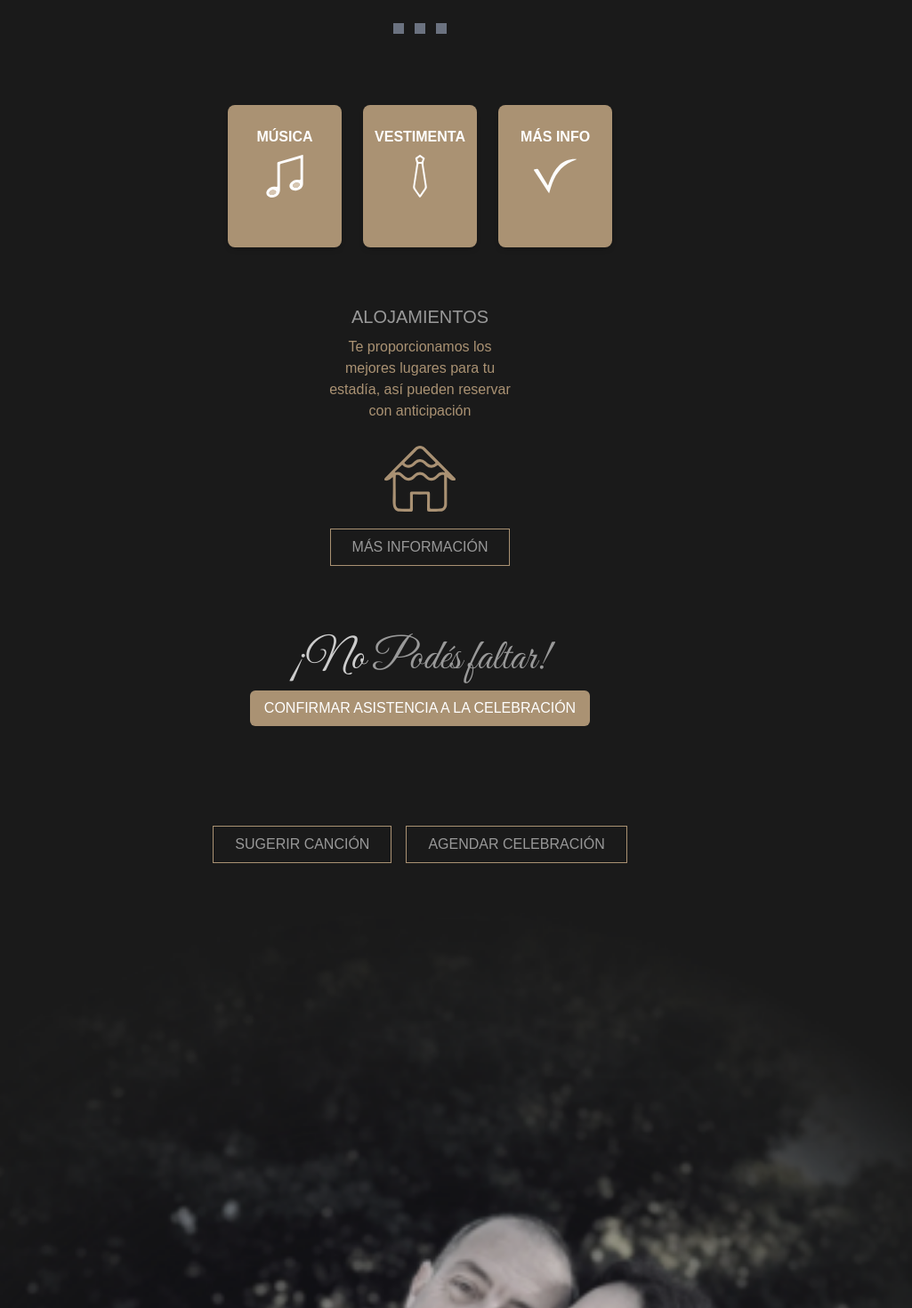
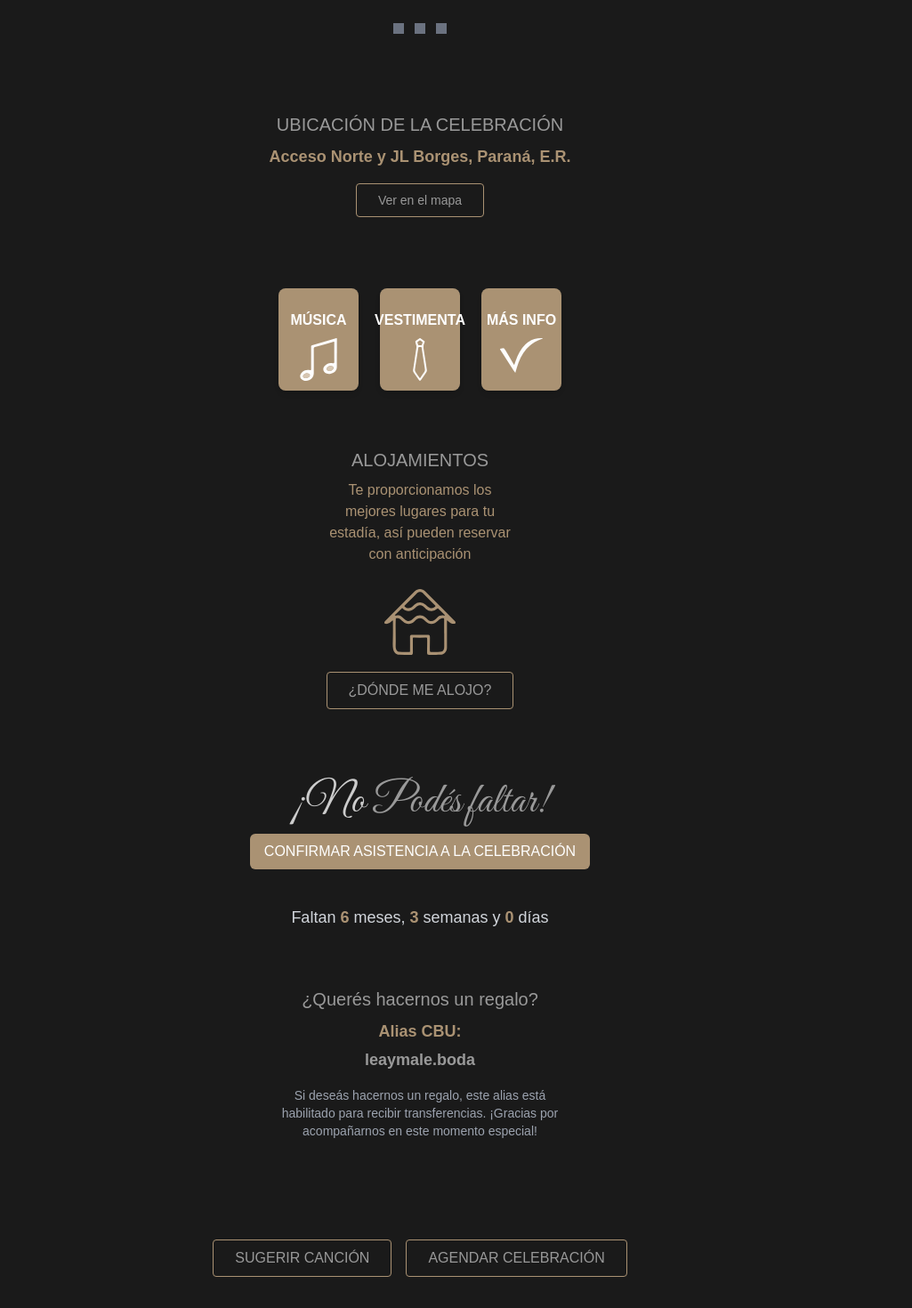
Before and after one commit to JonathanGrauberg/preinvitacion-male-lea, a Next.js app: page / in a window 1280 px wide. Shown: the part 1440-2910 px from the top of the page at 89% size, without its empty margins (168-1193 px from the left). Built offline with nearby package versions, Linux system fonts and the light colour scheme.

Commit message:
creado countdown y links nuevos con mejora de diseño

```diff
--- a/components/ConfirmButton.tsx
+++ b/components/ConfirmButton.tsx
@@ -2,10 +2,7 @@
 
 export default function ConfirmButton() {
   const handleClick = () => {
-    const phone = '+5493434065637';
-    const message = encodeURIComponent('Hola Male y Lea! Confirmo mi asistencia al casamiento 🎉💍');
-    const url = `https://wa.me/${phone}?text=${message}`;
-
+    const url = 'https://forms.gle/59G52pFRRwuJ9F2p7';
     window.open(url, '_blank');
   };
 
--- /dev/null
+++ b/components/Countdown.tsx
@@ -0,0 +1,38 @@
+'use client'
+
+import { useEffect, useState } from 'react'
+
+export default function Countdown() {
+  const [timeLeft, setTimeLeft] = useState({ months: 0, weeks: 0, days: 0 })
+
+  useEffect(() => {
+    const calculateTimeLeft = () => {
+      const now = new Date()
+      const eventDate = new Date('2026-02-14')
+
+      const totalDays = Math.floor((eventDate.getTime() - now.getTime()) / (1000 * 60 * 60 * 24))
+
+      const months = Math.floor(totalDays / 30.44) // promedio
+      const remainingDaysAfterMonths = totalDays % 30.44
+      const weeks = Math.floor(remainingDaysAfterMonths / 7)
+      const days = Math.floor(remainingDaysAfterMonths % 7)
+
+      setTimeLeft({ months, weeks, days })
+    }
+
+    calculateTimeLeft()
+    const timer = setInterval(calculateTimeLeft, 86400000) // cada 24 hs
+
+    return () => clearInterval(timer)
+  }, [])
+
+  return (
+    <div className="text-center mt-10 text-gray-300">
+      <p className="text-lg sm:text-xl">
+        Faltan <span className="text-marron-100 font-semibold">{timeLeft.months}</span> meses,{' '}
+        <span className="text-marron-100 font-semibold">{timeLeft.weeks}</span> semanas y{' '}
+        <span className="text-marron-100 font-semibold">{timeLeft.days}</span> días
+      </p>
+    </div>
+  )
+}
--- a/components/InfoButton.tsx
+++ b/components/InfoButton.tsx
@@ -1,22 +1,77 @@
-'use client';
+'use client'
+
+import { useState } from 'react'
+import { motion, AnimatePresence } from 'framer-motion'
 
 export default function InfoButton() {
-  const handleClick = () => {
-    const phone = '+5493434662121';
-    const message = encodeURIComponent(
-      '¡Hola Male y Lea! 🎶 Quiero saber don puedo alojarme para asistir a su casamiento. ¿Me pueden ayudar?'
-    );
-    const url = `https://wa.me/${phone}?text=${message}`;
+  const [showOptions, setShowOptions] = useState(false)
 
-    window.open(url, '_blank');
-  };
+  const alojamientos = [
+    {
+      nombre: 'Cabañas del Parador',
+      url: 'https://www.google.com/travel/search?q=caba%C3%B1as%20del%20parador&hl=es-AR&gl=ar',
+    },
+    {
+      nombre: 'Open Club',
+      url: 'https://www.openclubparana.com.ar/',
+    },
+    {
+      nombre: 'Maran Suites & Towers',
+      url: 'https://maran.com.ar/',
+    },
+    {
+      nombre: 'Howard Johnson',
+      url: 'https://www.wyndhamhotels.com/es-xl/hojo/parana-argentina/howard-johnson-plaza-hotel-mayorazgo/overview?CID=LC:q68ryvg9cq3avi8:19487&iata=00093796',
+    },
+    {
+      nombre: 'Hotel Coé Verá',
+      url: 'https://share.google/TRJruALmKoUzIh77i',
+    },
+    {
+      nombre: 'Gran Hotel Paraná',
+      url: 'https://share.google/5Cg36N9xYhpqqmUg9',
+    },
+    {
+      nombre: 'Hotel San Jorge',
+      url: 'https://share.google/2MTm1OjiATTsOFwtY',
+    },
+  ]
 
   return (
-    <button
-      onClick={handleClick}
-      className="inline-block text-[1vh] tracking-wide uppercase border border-marron-100 text-grayblack px-6 py-2 rounded transition-colors duration-300 hover:bg-marron-100 hover:text-black"
-    >
-      MÁS INFORMACIÓN
-    </button>
-  );
+    <div className="flex flex-col items-center">
+      <button
+        onClick={() => setShowOptions(!showOptions)}
+        className="w-64 mx-auto text-[1vh] tracking-wide uppercase border border-marron-100 text-grayblack px-6 py-2 rounded transition-colors duration-300 hover:bg-marron-100 hover:text-black"
+      >
+        ¿Dónde me alojo?
+      </button>
+
+      <AnimatePresence>
+        {showOptions && (
+          <motion.div
+            initial={{ opacity: 0 }}
+            animate={{ opacity: 1 }}
+            exit={{ opacity: 0 }}
+            className="mt-2 flex flex-col space-y-2 w-64 mx-auto"
+          >
+            {alojamientos.map((alojamiento, index) => (
+              <motion.a
+                key={alojamiento.nombre}
+                href={alojamiento.url}
+                target="_blank"
+                rel="noopener noreferrer"
+                initial={{ opacity: 0, y: -10 }}
+                animate={{ opacity: 1, y: 0 }}
+                exit={{ opacity: 0, y: -10 }}
+                transition={{ duration: 0.3, delay: index * 0.1 }}
+                className="block text-center text-grayblack py-2 rounded transition hover:bg-marron-100 hover:text-black"
+              >
+                {alojamiento.nombre}
+              </motion.a>
+            ))}
+          </motion.div>
+        )}
+      </AnimatePresence>
+    </div>
+  )
 }
--- a/components/SuggestSongButton.tsx
+++ b/components/SuggestSongButton.tsx
@@ -2,12 +2,7 @@
 
 export default function SuggestSongButton() {
   const handleClick = () => {
-    const phone = '+5493434662121';
-    const message = encodeURIComponent(
-      '¡Hola Male y Lea! 🎶 Quiero sugerir esta canción para la fiesta: '
-    );
-    const url = `https://wa.me/${phone}?text=${message}`;
-
+    const url = 'https://forms.gle/pMTxebtFZ1qGcBBQ8';
     window.open(url, '_blank');
   };
 
--- a/package.json
+++ b/package.json
@@ -8,6 +8,7 @@
   },
   "dependencies": {
     "autoprefixer": "^10.4.14",
+    "framer-motion": "^12.23.7",
     "next": "15.4.2",
     "postcss": "^8.4.21",
     "react": "18.2.0",
@@ -15,8 +16,8 @@
     "tailwindcss": "^3.4.1"
   },
   "devDependencies": {
-    "typescript": "^5.4.0",
+    "@types/node": "^20.11.19",
     "@types/react": "^18.2.21",
-    "@types/node": "^20.11.19"
+    "typescript": "^5.4.0"
   }
 }
--- a/src/app/page.tsx
+++ b/src/app/page.tsx
@@ -1,9 +1,14 @@
+'use client'
+
+
 import { Playfair_Display } from 'next/font/google'
 import { Great_Vibes } from 'next/font/google'
 import CalendarButton from '../../components/CalendarButton'
 import ConfirmButton from '../../components/ConfirmButton'
 import SuggestSongButton from '../../components/SuggestSongButton'
 import InfoButton from '../../components/InfoButton'
+import Countdown from '../../components/Countdown'
+
 
 
 const playfair = Playfair_Display({ subsets: ['latin'], weight: ['400', '700'] })
@@ -65,6 +70,8 @@ export default function Home() {
       </section>
 
     <section className="flex flex-col items-center gap-6 mt-12">
+
+
   {/* Puntos grises cuadrados */}
   <div className="flex gap-3">
     <div className="w-3 h-3 bg-gray-500" />
@@ -72,26 +79,60 @@ export default function Home() {
     <div className="w-3 h-3 bg-gray-500" />
   </div>
 
+  <section className="text-center mt-16 px-4 items-center">
+  <h3 className="text-xl font-light text-grayblack mb-2">UBICACIÓN DE LA CELEBRACIÓN</h3>
+
+  <p className="text-marron-100 text-lg mb-4 font-semibold">
+    Acceso Norte y JL Borges, Paraná, E.R.
+  </p>
+
+  <a
+    href="https://maps.app.goo.gl/Tm3PQLU6gV4ZmMH29"
+    target="_blank"
+    rel="noopener noreferrer"
+    className="inline-block border border-marron-100 text-grayblack px-6 py-2 rounded text-sm hover:bg-marron-100 hover:text-black transition"
+  >
+    Ver en el mapa
+  </a>
+</section>
+
+
   {/* Tarjetas en fila siempre */}
 <div className="flex flex-wrap justify-center gap-6 mt-4">
   {/* Música */}
-    <div className="bg-marron-100 mt-10 rounded-lg px-4 py-6 w-[90px] h-[115px] shadow-md flex flex-col items-center w-22 sm:w-32 h-36 sm:h-40 shadow-md">
+  <div
+    onClick={() => {
+      window.open('https://forms.gle/pMTxebtFZ1qGcBBQ8', '_blank') // <-- Cambiá el enlace real si querés
+    }}
+    className="bg-marron-100 mt-10 rounded-lg px-4 py-6 w-[90px] h-[115px] shadow-md flex flex-col items-center cursor-pointer transition hover:scale-105"
+  >
     <p className="text-xs sm:text-base font-semibold text-white mb-2">MÚSICA</p>
     <img src="/icons/music.svg" alt="Música" className="w-12 h-12 sm:w-17 sm:h-17" />
   </div>
 
   {/* Vestimenta */}
-    <div className="bg-marron-100 mt-10 rounded-lg px-4 py-6 w-[90px] h-[115px] shadow-md flex flex-col items-center w-22 sm:w-32 h-36 sm:h-40 shadow-md">
+  <div
+    onClick={() => {
+      alert('Próximamente les enviaremos información sobre la vestimenta. ✨')
+    }}
+    className="bg-marron-100 mt-10 rounded-lg px-4 py-6 w-[90px] h-[115px] shadow-md flex flex-col items-center cursor-pointer transition hover:scale-105"
+  >
     <p className="text-xs sm:text-base font-semibold text-white mb-2">VESTIMENTA</p>
     <img src="/icons/tie.svg" alt="Vestimenta" className="w-12 h-12 sm:w-17 sm:h-17" />
   </div>
 
   {/* Más Info */}
-    <div className="bg-marron-100 mt-10 rounded-lg px-4 py-6 w-[90px] h-[115px] shadow-md flex flex-col items-center w-22 sm:w-32 h-36 sm:h-40 shadow-md">
+  <div
+    onClick={() => {
+      alert('¡Estamos muy felices y queremos que estés en este momento tan importante para nosotros! 🥰\n\nDentro de poco te enviaremos toda la información.')
+    }}
+    className="bg-marron-100 mt-10 rounded-lg px-4 py-6 w-[90px] h-[115px] shadow-md flex flex-col items-center cursor-pointer transition hover:scale-105"
+  >
     <p className="text-xs sm:text-base font-semibold text-white mb-2 whitespace-nowrap">MÁS INFO</p>
     <img src="/icons/info.svg" alt="Más Info" className="w-12 h-12 sm:w-17 sm:h-17" />
   </div>
 </div>
+
 </section>
 
 <section className="text-center text-gray-300 mt-16 px-4 items-center">
@@ -111,8 +152,20 @@ export default function Home() {
     <span className={`${greatVibes.className} text-4xl sm:text-5xl text-grayblack`}>Podés faltar!</span>
   </p>
   <ConfirmButton />
+  <Countdown />
 </section>
 
+      <section className="text-center text-gray-300 mt-16 px-4 items-center">
+          <h3 className="text-xl font-light text-grayblack mb-2">¿Querés hacernos un regalo?</h3>
+
+          <p className="text-marron-100 text-lg font-semibold mb-4">
+            Alias CBU: <span className="block text-grayblack mt-1">leaymale.boda</span>
+          </p>
+
+          <p className="text-sm text-gray-400 max-w-xs mx-auto">
+          Si deseás hacernos un regalo, este alias está habilitado para recibir transferencias. ¡Gracias por acompañarnos en este momento especial!
+          </p>
+      </section>
 
     {/* BOTONES */}
       <div className="flex flex-col sm:flex-row gap-4 mb-10 mt-28">
@@ -127,7 +180,7 @@ export default function Home() {
         className="w-full mb-4"
       />
 
-      <h2 className={`${greatVibes.className} mt-5 text-7xl sm:text-5xl text-marron-100`}>Male y Lea</h2>
+      <h2 className={`${greatVibes.className} mt-2 mb-20 text-5xl sm:text-5xl text-marron-100`}>Male y Lea</h2>
 
 
     </main>
```
Also changed, not shown: 1 other file (tests, documents, lock files or other folders). Lines whose indentation alone changed are shown as unchanged.
